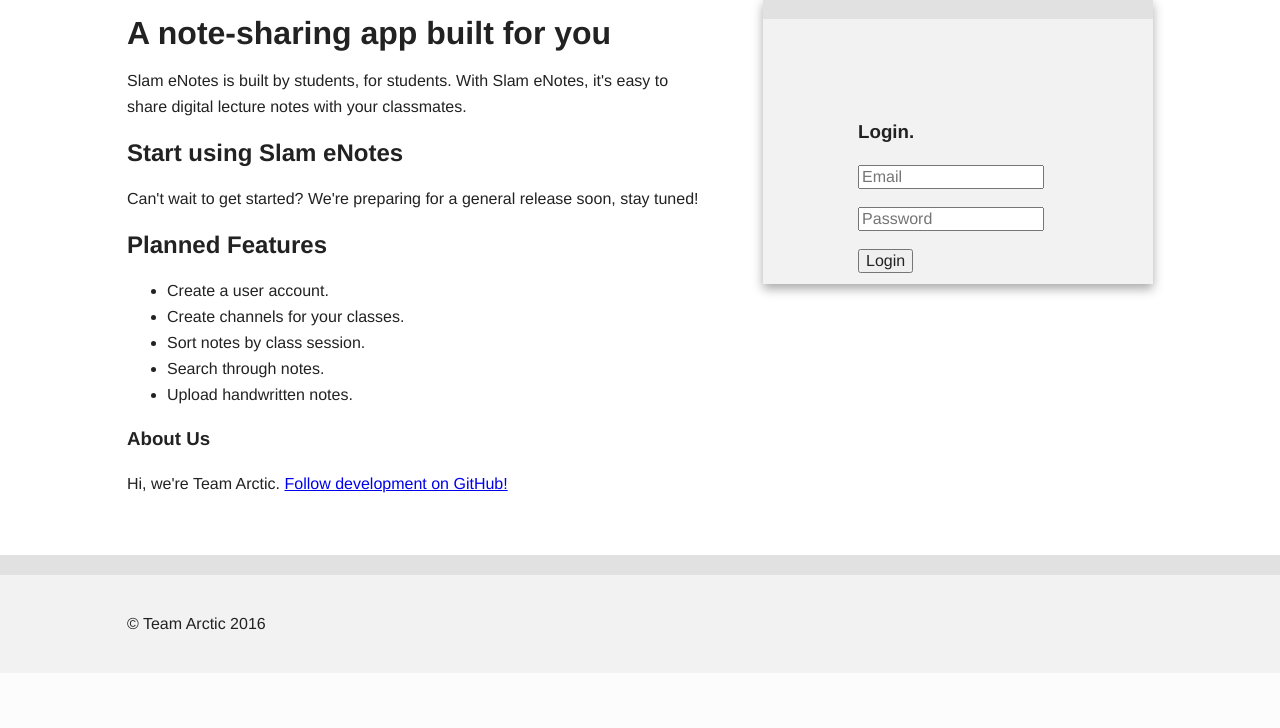
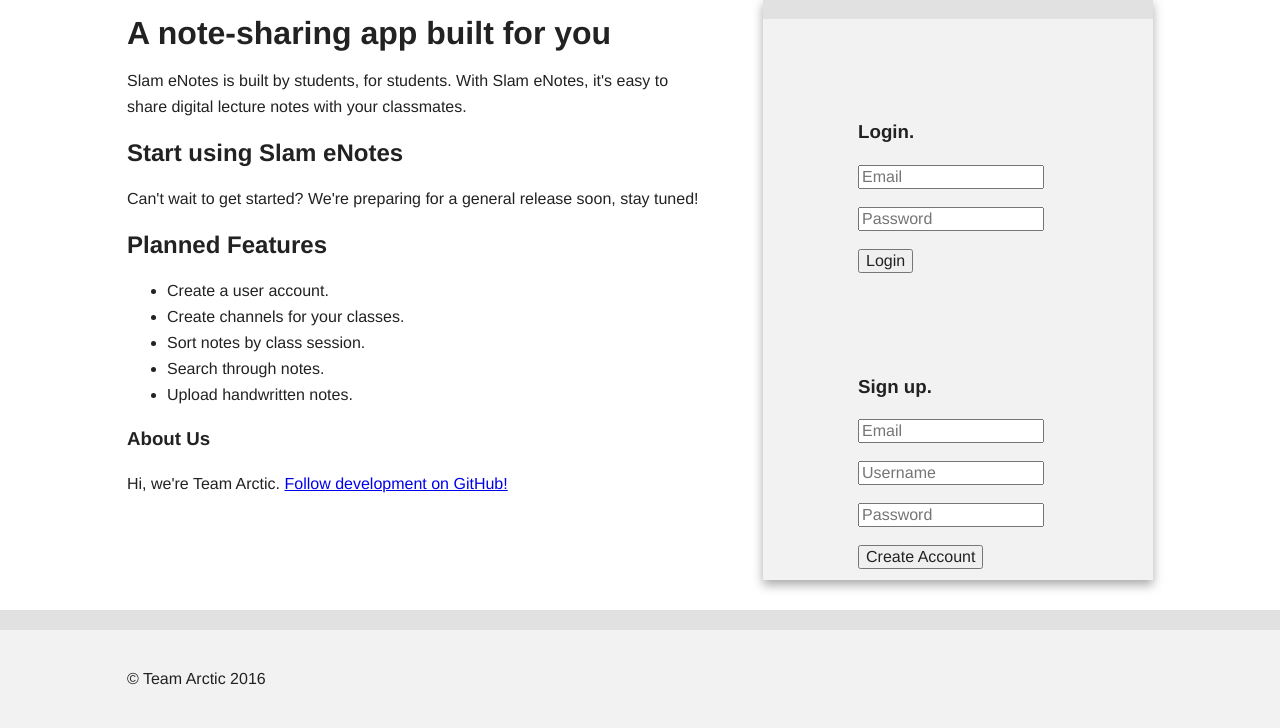
Before and after one commit to CS3398-Arctic/CS3398-Arctic-F2016, a Django app: page / in a window 1280 px wide. Shown: the part 127-855 px from the top of the page. Before the commit the page ends 757 px from the top, so only its background shows below. Run offline with Django 3.2, Linux system fonts and the light colour scheme; some libraries are stand-ins or nearby versions.

Commit message:
Login/Create account work in progress

```diff
--- a/slamnotes/models.py
+++ b/slamnotes/models.py
@@ -94,7 +94,7 @@ class NoteForm(ModelForm):
         }
 
 
-class UserForm(ModelForm):
+class SignupForm(ModelForm):
     """User model form"""
     class Meta:
         model = User
--- a/slamnotes/views.py
+++ b/slamnotes/views.py
@@ -8,21 +8,27 @@ from django.contrib.auth.models import User
 from django.http import HttpResponse
 from django.shortcuts import render
 
-from .models import Note, NoteForm, UserForm, LoginForm
+from .models import Note, NoteForm, SignupForm, LoginForm
 
 
 def index(request):
     """Home page view"""
     if request.method == 'POST':
         form_login = LoginForm(request.POST, request.FILES)
+        form_signup = SignupForm(request.POST, request.FILES)
         if form_login.is_valid():
             User.objects.login(**form_login.cleaned_data)
             return render(request, 'login_successful.html')
+        elif form_signup.is_valid():
+            User.objects.create_user(**form_signup.cleaned_data)
+            return render(request, 'account_created.html')
     else:
         form_login = LoginForm()
+        form_signup = SignupForm()
     return render(request, 'index.html',
                   {
                       'form_login': form_login,
+                      'form_signup': form_signup,
                   })
 
 
@@ -69,12 +75,12 @@ def user_test(request):
 def create_account(request):
     """account creation page"""
     if request.method == 'POST':
-        form = UserForm(request.POST, request.FILES)
+        form = SignupForm(request.POST, request.FILES)
         if form.is_valid():
             User.objects.create_user(**form.cleaned_data)
             return render(request, 'account_created.html')
     else:
-        form = UserForm()
+        form = SignupForm()
     return render(request, 'create_account.html',
                   {
                       'form': form,
--- a/templates/index.html
+++ b/templates/index.html
@@ -67,6 +67,12 @@
                             {{ form_login.as_p }}
                             <input type="submit" value="Login" />
                         </form>
+                        <form id="create-account-form" method="post" action=".">
+                            <h3>Sign up.</h3>
+                            {% csrf_token %}
+                            {{ form_signup.as_p }}
+                            <input type="submit" value="Create Account" />
+                        </form>
                  </aside>
             </div> <!-- #main -->
         </div> <!-- #main-container -->
```
